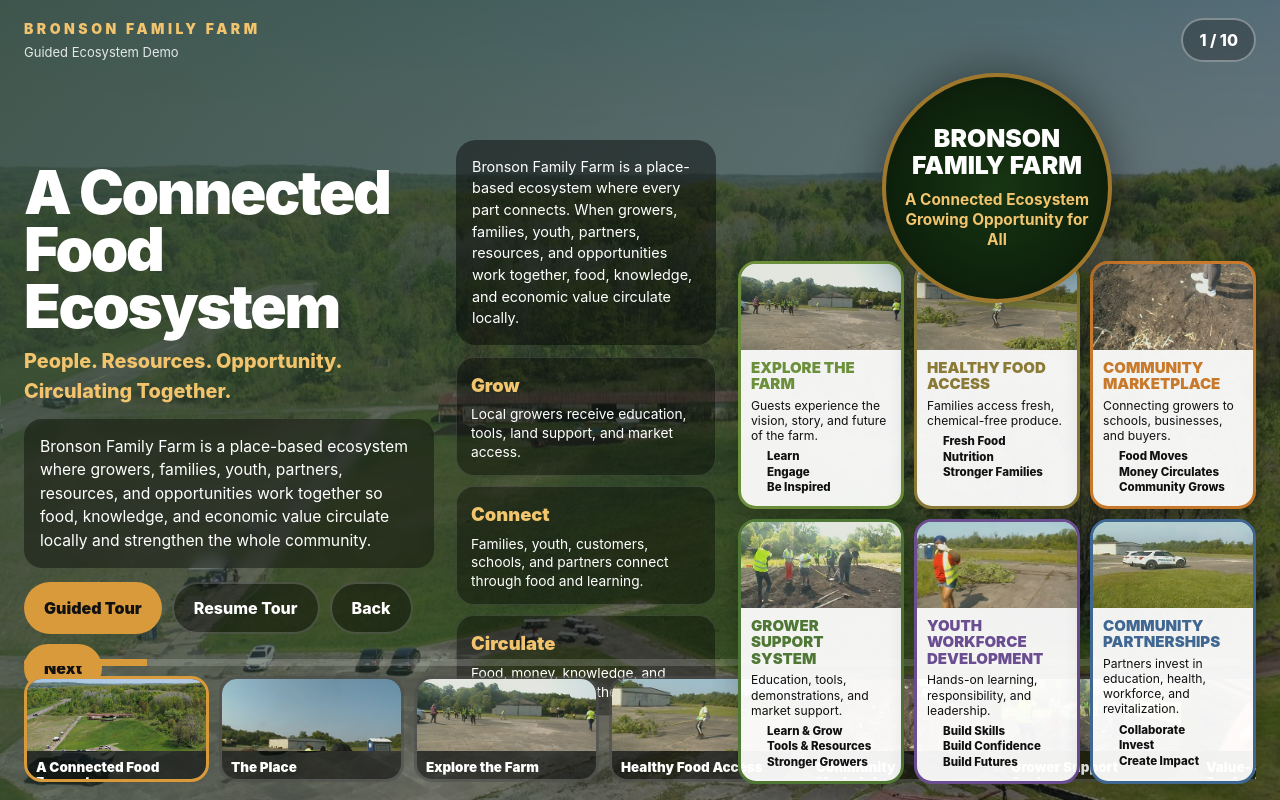
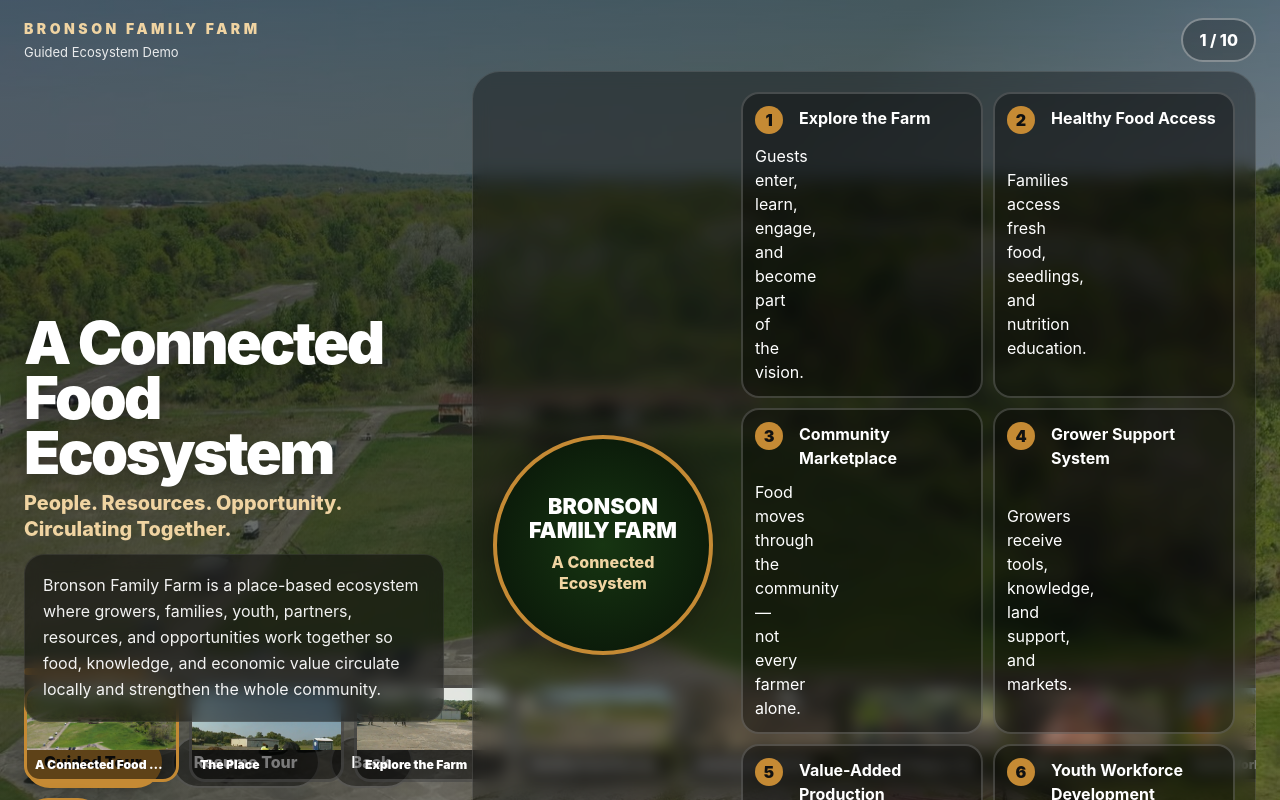
Before and after one commit to cburgessemail-gif/bronson-demo, a React (Vite) app: page / in a window 1280 px wide. Built offline with nearby package versions, Linux system fonts and the light colour scheme; the HTML template or start-up script is replaced by a standard one.

Commit message:
Refactor color variables and update ecosystem content

```diff
--- a/src/App.tsx
+++ b/src/App.tsx
@@ -1,50 +1,48 @@
 import React, { useEffect, useMemo, useState } from "react";
 
-const accent = "#d89a3a";
-const cream = "#f4efe7";
+const accent = "#c58a34";
+const warm = "#f0d4a2";
 
-const ecosystemCards = [
+const pathways = [
   {
-    title: "Explore the Farm",
-    subtitle: "Guests experience the vision, story, and future of the farm.",
-    image: "/SAM_0221.JPG",
-    color: "#6b8f3a",
-    bullets: ["Learn", "Engage", "Be Inspired"],
+    id: "explore",
+    label: "Explore the Farm",
+    short: "Guests enter, learn, engage, and become part of the vision.",
   },
   {
-    title: "Healthy Food Access",
-    subtitle: "Families access fresh, chemical-free produce.",
-    image: "/SAM_0222.JPG",
-    color: "#8b7a35",
-    bullets: ["Fresh Food", "Nutrition", "Stronger Families"],
+    id: "food",
+    label: "Healthy Food Access",
+    short: "Families access fresh food, seedlings, and nutrition education.",
   },
   {
-    title: "Community Marketplace",
-    subtitle: "Connecting growers to schools, businesses, and buyers.",
-    image: "/SAM_0223.JPG",
-    color: "#c9792b",
-    bullets: ["Food Moves", "Money Circulates", "Community Grows"],
+    id: "marketplace",
+    label: "Community Marketplace",
+    short: "Food moves through the community — not every farmer alone.",
   },
   {
-    title: "Grower Support System",
-    subtitle: "Education, tools, demonstrations, and market support.",
-    image: "/SAM_0225.JPG",
-    color: "#4f7735",
-    bullets: ["Learn & Grow", "Tools & Resources", "Stronger Growers"],
+    id: "growers",
+    label: "Grower Support System",
+    short: "Growers receive tools, knowledge, land support, and markets.",
   },
   {
-    title: "Youth Workforce Development",
-    subtitle: "Hands-on learning, responsibility, and leadership.",
-    image: "/SAM_0226.JPG",
-    color: "#6b4d92",
-    bullets: ["Build Skills", "Build Confidence", "Build Futures"],
+    id: "valueadded",
+    label: "Value-Added Production",
+    short: "Food becomes products, enterprise, income, and opportunity.",
   },
   {
-    title: "Community Partnerships",
-    subtitle: "Partners invest in education, health, workforce, and revitalization.",
-    image: "/SAM_0238.JPG",
-    color: "#3f6792",
-    bullets: ["Collaborate", "Invest", "Create Impact"],
+    id: "youth",
+    label: "Youth Workforce Development",
+    short: "Youth build skills, confidence, leadership, and responsibility.",
+  },
+  {
+    id: "partners",
+    label: "Community Partnerships",
+    short: "Partners align resources for health, education, and impact.",
+  },
+  {
+    id: "future",
+    label: "Future Agritourism",
+    short: "The farm grows into a regional food and learning destination.",
   },
 ];
 
@@ -54,9 +52,9 @@ const slides = [
     title: "A Connected Food Ecosystem",
     subtitle: "People. Resources. Opportunity. Circulating Together.",
     image: "/GrowArea.jpg",
-    color: "#314635",
     body:
       "Bronson Family Farm is a place-based ecosystem where growers, families, youth, partners, resources, and opportunities work together so food, knowledge, and economic value circulate locally and strengthen the whole community.",
+    color: "#1d241b",
     ecosystem: true,
   },
   {
@@ -64,140 +62,147 @@ const slides = [
     title: "The Place",
     subtitle: "Historic Lansdowne Airport · Youngstown, Ohio",
     image: "/SAM_0220.JPG",
-    color: "#5b4636",
     body:
       "The farm grows on historic land connected to aviation, memory, and new possibility. This place is becoming infrastructure for food access, learning, wellness, workforce development, and agritourism.",
+    color: "#3d332a",
   },
   {
     id: "explore",
     title: "Explore the Farm",
-    subtitle: "Guests experience the vision and future of the farm.",
+    subtitle: "Guests experience the vision, story, and future.",
     image: "/SAM_0221.JPG",
-    color: "#496d38",
     body:
       "Guests enter through tours, events, storytelling, demonstrations, and experiences that help them understand the ecosystem, the land, and why local food systems matter.",
+    color: "#263322",
   },
   {
     id: "food",
     title: "Healthy Food Access",
     subtitle: "Fresh food supports healthier families.",
     image: "/SAM_0222.JPG",
-    color: "#716229",
     body:
       "Families connect to fresh, chemical-free produce, seedlings, nutrition education, and healthier choices that support wellness, food security, and household stability.",
+    color: "#40351f",
   },
   {
     id: "marketplace",
     title: "Community Marketplace",
     subtitle: "The food moves — not the farmer.",
     image: "/SAM_0223.JPG",
-    color: "#9f5b23",
     body:
       "The marketplace connects growers to schools, businesses, organizations, and buyers through a coordinated local food system where food and money circulate locally.",
+    color: "#4a2f1d",
   },
   {
     id: "growers",
     title: "Grower Support System",
     subtitle: "Tools, education, infrastructure, and opportunity.",
     image: "/SAM_0225.JPG",
-    color: "#42642f",
     body:
       "Growers receive demonstrations, technical assistance, irrigation knowledge, tools, market opportunities, education, and support to become more sustainable and successful.",
+    color: "#263322",
   },
   {
     id: "valueadded",
     title: "Value-Added Production",
     subtitle: "Food becomes products, enterprise, and income.",
     image: "/culniary_edibleflowers.jpeg",
-    color: "#7a5730",
     body:
       "Produce can become sauces, canned goods, herbs, prepared foods, seedlings, educational kits, farm experiences, and small business opportunities.",
+    color: "#4a3421",
   },
   {
     id: "youth",
     title: "Youth Workforce Development",
     subtitle: "The farm becomes an outdoor classroom.",
     image: "/SAM_0226.JPG",
-    color: "#5b4a82",
     body:
       "Youth build leadership, responsibility, teamwork, communication, safety, and workforce skills through real experiences connected to growing food and serving community.",
+    color: "#29243d",
   },
   {
     id: "partners",
     title: "Community Partnerships",
     subtitle: "Stronger together.",
     image: "/SAM_0238.JPG",
-    color: "#345e85",
     body:
       "Educational institutions, health systems, businesses, nonprofits, growers, and civic organizations strengthen the ecosystem through collaboration and shared investment.",
+    color: "#23364a",
   },
   {
     id: "future",
     title: "The Future",
     subtitle: "A regional agritourism and food innovation destination.",
     image: "/SAM_0249.JPG",
-    color: "#704d2b",
     body:
       "Bronson Family Farm is growing toward agritourism, youth experiences, food innovation, camping, RC activities, education, wellness, grower supply systems, and community-centered economic development.",
+    color: "#4b321f",
   },
 ];
 
-function EcosystemMap() {
+function EcosystemOverview({ activeId, setIndex }: any) {
   return (
-    <div style={styles.ecosystemWrap}>
-      <div style={styles.leftPanel}>
-        <div style={styles.storyBox}>
-          <p style={styles.storyText}>
-            Bronson Family Farm is a place-based ecosystem where every part
-            connects. When growers, families, youth, partners, resources, and
-            opportunities work together, food, knowledge, and economic value
-            circulate locally.
-          </p>
+    <div style={styles.pathwayPanel}>
+      <div style={styles.pathwayHeader}>Ecosystem Pathways</div>
+      <div style={styles.pathwaySub}>
+        Every pathway has a role. Together they move food, knowledge, money, and opportunity.
       </div>
 
-        <div style={styles.infoGrid}>
-          {[
-            ["Grow", "Local growers receive education, tools, land support, and market access."],
-            ["Connect", "Families, youth, customers, schools, and partners connect through food and learning."],
-            ["Circulate", "Food, money, knowledge, and opportunity stay in the community."],
-          ].map(([title, text]) => (
-            <div style={styles.infoCard} key={title}>
-              <div style={styles.infoTitle}>{title}</div>
-              <div style={styles.infoBody}>{text}</div>
+      <div style={styles.pathwayList}>
+        {pathways.map((p, i) => {
+          const slideIndex = slides.findIndex((s) => s.id === p.id);
+          const active = activeId === p.id;
+
+          return (
+            <button
+              key={p.id}
+              onClick={() => setIndex(slideIndex)}
+              style={{
+                ...styles.pathwayItem,
+                borderColor: active ? accent : "rgba(255,255,255,.18)",
+                background: active ? "rgba(197,138,52,.24)" : "rgba(0,0,0,.36)",
+              }}
+            >
+              <div style={styles.pathwayNumber}>{i + 1}</div>
+              <div>
+                <div style={styles.pathwayTitle}>{p.label}</div>
+                <div style={styles.pathwayText}>{p.short}</div>
               </div>
-          ))}
+            </button>
+          );
+        })}
       </div>
     </div>
+  );
+}
 
-      <div style={styles.circleArea}>
+function EcosystemMap({ setIndex }: any) {
+  return (
+    <div style={styles.ecosystemMap}>
       <div style={styles.centerCircle}>
-          <div style={styles.centerLogo}>BRONSON FAMILY FARM</div>
-          <div style={styles.centerSub}>
-            A Connected Ecosystem Growing Opportunity for All
-          </div>
+        <div style={styles.centerTitle}>BRONSON FAMILY FARM</div>
+        <div style={styles.centerText}>A Connected Ecosystem</div>
       </div>
 
-        <div style={styles.cardRing}>
-          {ecosystemCards.map((card) => (
-            <div
-              key={card.title}
-              style={{ ...styles.ringCard, borderColor: card.color }}
+      <div style={styles.mapGrid}>
+        {pathways.slice(0, 6).map((p, i) => {
+          const slideIndex = slides.findIndex((s) => s.id === p.id);
+          return (
+            <button
+              key={p.id}
+              onClick={() => setIndex(slideIndex)}
+              style={styles.mapCard}
             >
-              <img src={card.image} alt={card.title} style={styles.cardImage} />
-              <div style={styles.cardContent}>
-                <div style={{ ...styles.cardTitle, color: card.color }}>
-                  {card.title}
+              <div style={styles.pathwayNumber}>{i + 1}</div>
+              <strong>{p.label}</strong>
+              <span>{p.short}</span>
+            </button>
+          );
+        })}
       </div>
-                <div style={styles.cardSubtitle}>{card.subtitle}</div>
-                <ul style={styles.bulletList}>
-                  {card.bullets.map((b) => (
-                    <li key={b}>{b}</li>
-                  ))}
-                </ul>
-              </div>
-            </div>
-          ))}
-        </div>
+
+      <div style={styles.flow}>
+        Enter → Learn → Grow → Buy → Sell → Work → Partner → Reinvest
       </div>
     </div>
   );
@@ -206,7 +211,6 @@ function EcosystemMap() {
 export default function App() {
   const [index, setIndex] = useState(0);
   const [guided, setGuided] = useState(false);
-
   const slide = slides[index];
 
   useEffect(() => {
@@ -221,7 +225,7 @@ export default function App() {
     }, 11500);
 
     return () => clearTimeout(timer);
-  }, [index, guided]);
+  }, [guided, index]);
 
   const progress = useMemo(() => ((index + 1) / slides.length) * 100, [index]);
 
@@ -230,16 +234,16 @@ export default function App() {
 
   return (
     <div style={styles.page}>
-      <div style={styles.hero}>
-        <img src={slide.image} alt="" style={styles.bg} />
+      <section style={styles.hero}>
+        <img src={slide.image} alt={slide.title} style={styles.bg} />
 
         <div
           style={{
             ...styles.overlay,
-            background: `linear-gradient(135deg, ${slide.color}dd 0%, rgba(0,0,0,.36) 100%)`,
+            background: `linear-gradient(135deg, rgba(15,15,13,.58) 0%, ${slide.color}aa 45%, rgba(0,0,0,.22) 100%)`,
           }}
         >
-          <div style={styles.top}>
+          <header style={styles.top}>
             <div>
               <div style={styles.brand}>BRONSON FAMILY FARM</div>
               <div style={styles.demo}>Guided Ecosystem Demo</div>
@@ -248,10 +252,10 @@ export default function App() {
             <div style={styles.counter}>
               {index + 1} / {slides.length}
             </div>
-          </div>
+          </header>
 
-          <div style={styles.content}>
-            <div style={styles.textSide}>
+          <main style={styles.content}>
+            <section style={styles.textSide}>
               <h1 style={styles.title}>{slide.title}</h1>
               <h2 style={styles.subtitle}>{slide.subtitle}</h2>
 
@@ -282,35 +286,38 @@ export default function App() {
                   Next
                 </button>
               </div>
-            </div>
+            </section>
 
-            {slide.ecosystem && <EcosystemMap />}
-          </div>
+            {slide.ecosystem ? (
+              <EcosystemMap setIndex={setIndex} />
+            ) : (
+              <EcosystemOverview activeId={slide.id} setIndex={setIndex} />
+            )}
+          </main>
 
           <div style={styles.progressWrap}>
             <div style={{ ...styles.progress, width: `${progress}%` }} />
           </div>
 
-          <div style={styles.bottomNav}>
+          <nav style={styles.bottomNav}>
             {slides.map((s, i) => (
               <button
                 key={s.id}
+                onClick={() => setIndex(i)}
                 style={{
                   ...styles.navCard,
-                  borderColor: i === index ? accent : "rgba(255,255,255,.18)",
+                  borderColor: i === index ? accent : "rgba(255,255,255,.16)",
                 }}
-                onClick={() => setIndex(i)}
               >
                 <img src={s.image} alt={s.title} style={styles.navImage} />
                 <div style={styles.navText}>
                   <div style={styles.navTitle}>{s.title}</div>
-                  <div style={styles.navSub}>{s.subtitle}</div>
                 </div>
               </button>
             ))}
+          </nav>
         </div>
-        </div>
-      </div>
+      </section>
     </div>
   );
 }
@@ -318,17 +325,15 @@ export default function App() {
 const styles: Record<string, React.CSSProperties> = {
   page: {
     minHeight: "100vh",
-    background: "#081108",
+    background: "#080b07",
     fontFamily:
       "Inter, system-ui, -apple-system, BlinkMacSystemFont, 'Segoe UI', sans-serif",
   },
-
   hero: {
     position: "relative",
     height: "100vh",
     overflow: "hidden",
   },
-
   bg: {
     position: "absolute",
     inset: 0,
@@ -336,7 +341,6 @@ const styles: Record<string, React.CSSProperties> = {
     height: "100%",
     objectFit: "cover",
   },
-
   overlay: {
     position: "absolute",
     inset: 0,
@@ -346,241 +350,218 @@ const styles: Record<string, React.CSSProperties> = {
     flexDirection: "column",
     justifyContent: "space-between",
   },
-
   top: {
     display: "flex",
     justifyContent: "space-between",
     alignItems: "center",
     flexShrink: 0,
   },
-
   brand: {
     fontSize: "14px",
     letterSpacing: ".25em",
-    color: "#f2c46d",
-    fontWeight: 900,
+    color: warm,
+    fontWeight: 950,
   },
-
   demo: {
-    opacity: 0.86,
+    opacity: 0.88,
     marginTop: 4,
     fontSize: "13px",
   },
-
   counter: {
     border: "2px solid rgba(255,255,255,.35)",
     borderRadius: 999,
     padding: "8px 16px",
     fontWeight: 800,
-    background: "rgba(0,0,0,.25)",
+    background: "rgba(0,0,0,.24)",
   },
-
   content: {
     display: "grid",
-    gridTemplateColumns: "410px 1fr",
-    gap: "22px",
+    gridTemplateColumns: "420px 1fr",
+    gap: "28px",
     alignItems: "center",
     minHeight: 0,
     flex: 1,
-    padding: "10px 0",
+    padding: "8px 0",
   },
-
   textSide: {
-    maxWidth: 410,
+    maxWidth: 420,
   },
-
   title: {
-    fontSize: "clamp(2.2rem, 4.7vw, 4.5rem)",
-    lineHeight: 0.95,
+    fontSize: "clamp(2.35rem, 4.65vw, 4.65rem)",
+    lineHeight: 0.92,
     margin: 0,
     fontWeight: 950,
-    letterSpacing: "-0.04em",
+    letterSpacing: "-0.045em",
+    textShadow: "0 5px 20px rgba(0,0,0,.35)",
   },
-
   subtitle: {
-    color: "#f2c46d",
-    fontSize: "clamp(1rem, 1.55vw, 1.45rem)",
+    color: warm,
+    fontSize: "clamp(1rem, 1.55vw, 1.42rem)",
     marginTop: 12,
     marginBottom: 12,
-    fontWeight: 800,
+    fontWeight: 850,
+    lineHeight: 1.28,
   },
-
   bodyBox: {
-    background: "rgba(0,0,0,.38)",
-    borderRadius: 18,
-    padding: "16px",
-    backdropFilter: "blur(6px)",
+    background: "rgba(12,12,12,.54)",
+    borderRadius: 20,
+    padding: "18px",
+    backdropFilter: "blur(8px)",
+    border: "1px solid rgba(255,255,255,.08)",
   },
-
   body: {
     margin: 0,
-    fontSize: "0.98rem",
-    lineHeight: 1.5,
+    fontSize: "1rem",
+    lineHeight: 1.62,
+    color: "rgba(255,255,255,.94)",
   },
-
   controls: {
     display: "flex",
     gap: 10,
     flexWrap: "wrap",
     marginTop: 14,
   },
-
   accentBtn: {
     border: "none",
     borderRadius: 999,
     background: accent,
     color: "#111",
-    fontWeight: 900,
+    fontWeight: 950,
     padding: "12px 20px",
     cursor: "pointer",
+    boxShadow: "0 4px 18px rgba(0,0,0,.25)",
   },
-
   darkBtn: {
     border: "2px solid rgba(255,255,255,.18)",
     borderRadius: 999,
     background: "rgba(0,0,0,.42)",
     color: "#fff",
-    fontWeight: 800,
+    fontWeight: 850,
     padding: "12px 20px",
     cursor: "pointer",
   },
-
-  ecosystemWrap: {
+  pathwayPanel: {
+    background: "rgba(0,0,0,.38)",
+    border: "1px solid rgba(255,255,255,.12)",
+    borderRadius: 26,
+    padding: 18,
+    backdropFilter: "blur(8px)",
+    maxHeight: "62vh",
+    overflow: "auto",
+  },
+  pathwayHeader: {
+    color: warm,
+    fontSize: "1.5rem",
+    fontWeight: 950,
+    marginBottom: 6,
+  },
+  pathwaySub: {
+    fontSize: ".92rem",
+    lineHeight: 1.4,
+    marginBottom: 14,
+    opacity: 0.9,
+  },
+  pathwayList: {
     display: "grid",
-    gridTemplateColumns: "260px 1fr",
-    gap: "22px",
-    alignItems: "center",
-    minWidth: 0,
-  },
-
-  leftPanel: {
-    minWidth: 0,
-  },
-
-  storyBox: {
-    background: "rgba(0,0,0,.45)",
-    padding: "16px",
-    borderRadius: 20,
-    marginBottom: 12,
-  },
-
-  storyText: {
-    margin: 0,
-    lineHeight: 1.5,
-    fontSize: ".9rem",
-  },
-
-  infoGrid: {
-    display: "grid",
-    gridTemplateColumns: "1fr",
+    gridTemplateColumns: "repeat(2, minmax(220px, 1fr))",
     gap: 10,
   },
-
-  infoCard: {
-    background: "rgba(0,0,0,.38)",
+  pathwayItem: {
+    color: "white",
+    border: "2px solid",
     borderRadius: 18,
-    padding: 14,
+    padding: 12,
+    display: "grid",
+    gridTemplateColumns: "34px 1fr",
+    gap: 10,
+    textAlign: "left",
+    cursor: "pointer",
+  },
+  pathwayNumber: {
+    width: 28,
+    height: 28,
+    borderRadius: "50%",
+    background: accent,
+    color: "#111",
+    display: "flex",
+    alignItems: "center",
+    justifyContent: "center",
+    fontWeight: 950,
+    flexShrink: 0,
+  },
+  pathwayTitle: {
+    fontWeight: 950,
+    fontSize: ".96rem",
+    marginBottom: 4,
+  },
+  pathwayText: {
+    fontSize: ".78rem",
+    lineHeight: 1.28,
+    opacity: 0.88,
+  },
+  ecosystemMap: {
+    background: "rgba(0,0,0,.34)",
     border: "1px solid rgba(255,255,255,.12)",
+    borderRadius: 28,
+    padding: 20,
+    backdropFilter: "blur(8px)",
+    display: "grid",
+    gridTemplateColumns: "230px 1fr",
+    gap: 18,
+    alignItems: "center",
   },
-
-  infoTitle: {
-    fontSize: "1.15rem",
-    fontWeight: 950,
-    color: "#f2c46d",
-    marginBottom: 6,
-  },
-
-  infoBody: {
-    lineHeight: 1.35,
-    fontSize: ".86rem",
-  },
-
-  circleArea: {
-    position: "relative",
-    minWidth: 0,
-  },
-
   centerCircle: {
-    width: 230,
-    height: 230,
+    width: 220,
+    height: 220,
     borderRadius: "50%",
-    background:
-      "radial-gradient(circle at center, #173512 0%, #081608 100%)",
-    border: "4px solid rgba(216,154,58,.72)",
-    margin: "0 auto",
+    background: "radial-gradient(circle at center, #173512 0%, #071207 100%)",
+    border: `4px solid ${accent}`,
     display: "flex",
     flexDirection: "column",
+    alignItems: "center",
     justifyContent: "center",
-    alignItems: "center",
     textAlign: "center",
-    boxShadow: "0 0 46px rgba(0,0,0,.45)",
-    zIndex: 5,
-    position: "relative",
+    padding: 18,
+    boxShadow: "0 0 48px rgba(0,0,0,.46)",
   },
-
-  centerLogo: {
-    fontSize: "1.55rem",
+  centerTitle: {
+    fontSize: "1.35rem",
     fontWeight: 950,
     lineHeight: 1.08,
   },
-
-  centerSub: {
-    marginTop: 12,
-    color: "#f2c46d",
-    fontSize: ".96rem",
-    maxWidth: 190,
+  centerText: {
+    marginTop: 10,
+    color: warm,
+    fontWeight: 850,
     lineHeight: 1.3,
-    fontWeight: 700,
   },
-
-  cardRing: {
+  mapGrid: {
     display: "grid",
-    gridTemplateColumns: "repeat(3, minmax(150px, 1fr))",
+    gridTemplateColumns: "repeat(2, minmax(210px, 1fr))",
     gap: 10,
-    marginTop: -42,
   },
-
-  ringCard: {
-    background: "rgba(255,255,255,.94)",
-    color: "#111",
+  mapCard: {
+    border: "2px solid rgba(255,255,255,.18)",
     borderRadius: 18,
-    overflow: "hidden",
-    border: "3px solid",
-    boxShadow: "0 10px 24px rgba(0,0,0,.24)",
+    padding: 12,
+    color: "white",
+    background: "rgba(0,0,0,.38)",
+    textAlign: "left",
+    display: "grid",
+    gridTemplateColumns: "34px 1fr",
+    gap: 10,
+    cursor: "pointer",
   },
-
-  cardImage: {
-    width: "100%",
-    height: 86,
-    objectFit: "cover",
+  flow: {
+    gridColumn: "1 / -1",
+    background: "rgba(197,138,52,.22)",
+    border: `1px solid ${accent}`,
+    borderRadius: 18,
+    padding: 14,
+    textAlign: "center",
+    color: warm,
+    fontWeight: 950,
   },
-
-  cardContent: {
-    padding: 10,
-  },
-
-  cardTitle: {
-    fontSize: ".94rem",
-    fontWeight: 950,
-    marginBottom: 5,
-    textTransform: "uppercase",
-    lineHeight: 1.1,
-  },
-
-  cardSubtitle: {
-    lineHeight: 1.25,
-    marginBottom: 6,
-    fontSize: ".76rem",
-  },
-
-  bulletList: {
-    margin: 0,
-    paddingLeft: 16,
-    lineHeight: 1.35,
-    fontWeight: 800,
-    fontSize: ".72rem",
-  },
-
   progressWrap: {
     height: 7,
     background: "rgba(255,255,255,.16)",
@@ -588,26 +569,23 @@ const styles: Record<string, React.CSSProperties> = {
     overflow: "hidden",
     flexShrink: 0,
   },
-
   progress: {
     height: "100%",
     background: accent,
     transition: "width .6s ease",
   },
-
   bottomNav: {
     display: "flex",
     gap: 10,
     overflowX: "auto",
     paddingTop: 10,
-    maxHeight: 116,
+    maxHeight: 108,
     flexShrink: 0,
   },
-
   navCard: {
-    minWidth: 185,
-    background: "rgba(0,0,0,.5)",
-    borderRadius: 18,
+    minWidth: 155,
+    background: "rgba(0,0,0,.52)",
+    borderRadius: 16,
     overflow: "hidden",
     border: "3px solid rgba(255,255,255,.15)",
     cursor: "pointer",
@@ -615,29 +593,19 @@ const styles: Record<string, React.CSSProperties> = {
     padding: 0,
     textAlign: "left",
   },
-
   navImage: {
     width: "100%",
-    height: 72,
+    height: 62,
     objectFit: "cover",
     display: "block",
   },
-
   navText: {
-    padding: 9,
+    padding: 8,
   },
-
   navTitle: {
     fontWeight: 950,
-    marginBottom: 3,
-    fontSize: ".84rem",
+    fontSize: ".76rem",
     lineHeight: 1.1,
-  },
-
-  navSub: {
-    fontSize: ".68rem",
-    opacity: 0.82,
-    lineHeight: 1.2,
     whiteSpace: "nowrap",
     overflow: "hidden",
     textOverflow: "ellipsis",
```
Lines whose indentation alone changed are shown as unchanged.
